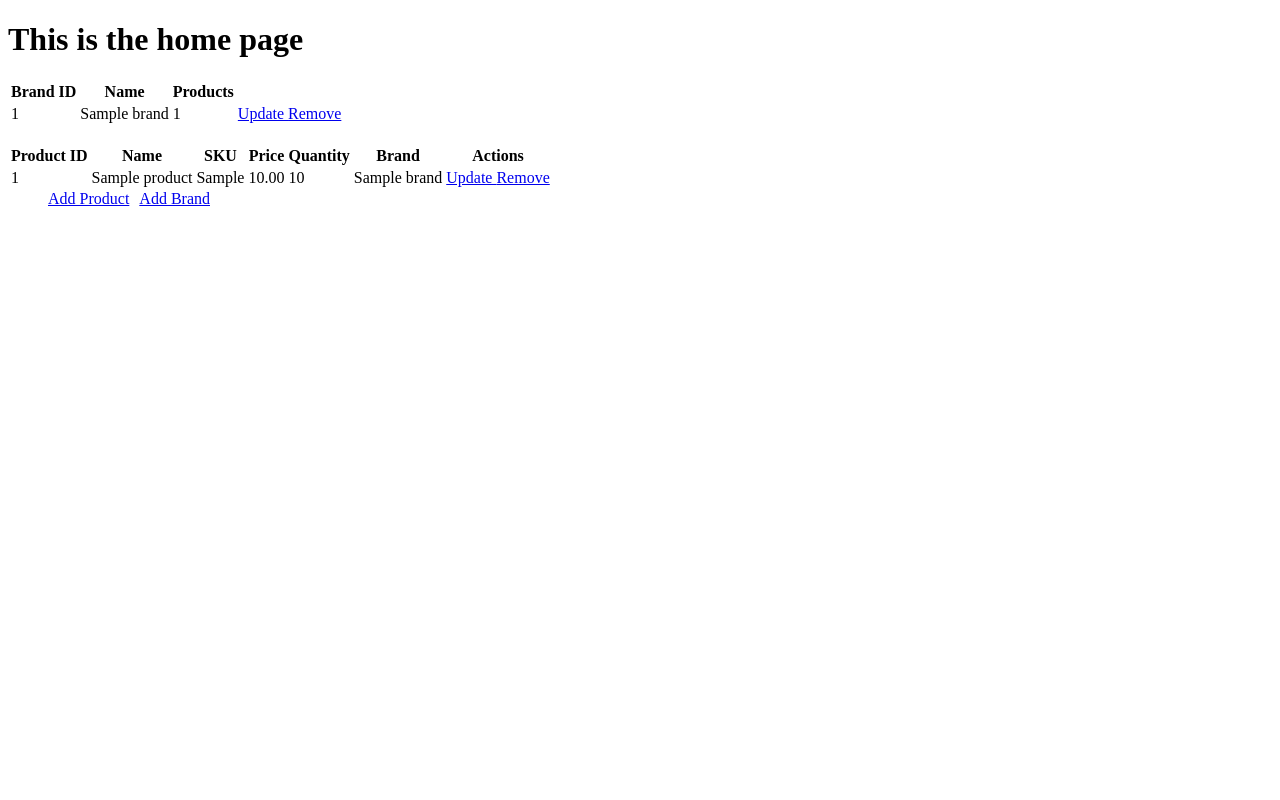
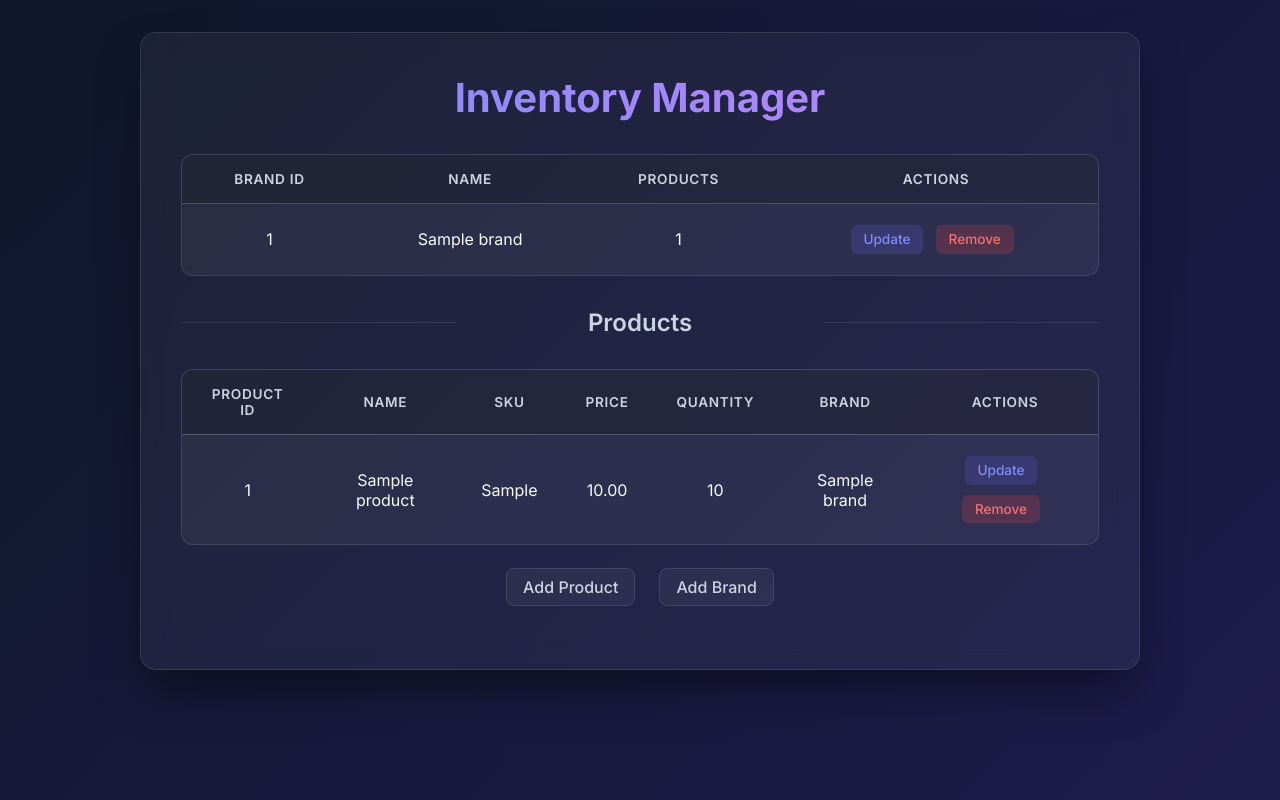
Before and after one commit to Jordhy-jpg/InventoryManager, a Django app: page / in a window 1280 px wide. Run offline with Django 5.2, Linux system fonts and the light colour scheme; tables that the repository leaves empty hold one stand-in row (values such as "Sample post").

Commit message:
this is all AI cause i can't be assed at the moment

```diff
--- /dev/null
+++ b/InventoryManager/InvApp/static/InvApp/css/style.css
@@ -0,0 +1,324 @@
+@import url('https://fonts.googleapis.com/css2?family=Inter:wght@300;400;500;600;700&display=swap');
+
+:root {
+    --primary: #6366f1;
+    --primary-hover: #4f46e5;
+    --danger: #ef4444;
+    --danger-hover: #dc2626;
+    --bg-gradient-start: #0f172a;
+    --bg-gradient-end: #1e1b4b;
+    --glass-bg: rgba(255, 255, 255, 0.05);
+    --glass-border: rgba(255, 255, 255, 0.1);
+    --text-primary: #f8fafc;
+    --text-secondary: #cbd5e1;
+    --input-bg: rgba(15, 23, 42, 0.6);
+}
+
+* {
+    margin: 0;
+    padding: 0;
+    box-sizing: border-box;
+}
+
+body {
+    font-family: 'Inter', sans-serif;
+    background: linear-gradient(135deg, var(--bg-gradient-start), var(--bg-gradient-end));
+    background-attachment: fixed;
+    color: var(--text-primary);
+    min-height: 100vh;
+    display: flex;
+    flex-direction: column;
+    align-items: center;
+    padding: 2rem;
+}
+
+/* Typography */
+h1 {
+    font-size: 2.5rem;
+    font-weight: 700;
+    margin-bottom: 2rem;
+    text-align: center;
+    background: linear-gradient(to right, #818cf8, #c084fc);
+    -webkit-background-clip: text;
+    background-clip: text;
+    -webkit-text-fill-color: transparent;
+    animation: fadeIn 0.8s ease-out;
+}
+
+/* Glassmorphism Containers */
+.container {
+    background: var(--glass-bg);
+    backdrop-filter: blur(12px);
+    -webkit-backdrop-filter: blur(12px);
+    border: 1px solid var(--glass-border);
+    border-radius: 16px;
+    padding: 2.5rem;
+    width: 100%;
+    max-width: 1000px;
+    box-shadow: 0 25px 50px -12px rgba(0, 0, 0, 0.5);
+    animation: slideUp 0.6s ease-out;
+}
+
+.auth-container {
+    max-width: 500px;
+}
+
+/* Tables */
+.table-wrapper {
+    overflow-x: auto;
+    margin-bottom: 2rem;
+    border-radius: 12px;
+    border: 1px solid var(--glass-border);
+    background: var(--glass-bg);
+}
+
+table {
+    width: 100%;
+    border-collapse: collapse;
+    text-align: left;
+}
+
+thead tr {
+    background: rgba(0, 0, 0, 0.2);
+}
+
+th {
+    padding: 1rem 1.5rem;
+    font-weight: 600;
+    color: var(--text-secondary);
+    text-transform: uppercase;
+    font-size: 0.85rem;
+    letter-spacing: 0.05em;
+    border-bottom: 1px solid var(--glass-border);
+}
+
+td {
+    padding: 1rem 1.5rem;
+    border-bottom: 1px solid var(--glass-border);
+    vertical-align: middle;
+}
+
+tbody tr {
+    transition: background-color 0.2s ease;
+}
+
+tbody tr:hover {
+    background: rgba(255, 255, 255, 0.05);
+}
+
+tbody tr:last-child td {
+    border-bottom: none;
+}
+
+/* Actions in Table */
+td a {
+    display: inline-block;
+    padding: 0.4rem 0.8rem;
+    margin-right: 0.5rem;
+    border-radius: 6px;
+    font-size: 0.85rem;
+    font-weight: 500;
+    text-decoration: none;
+    transition: all 0.2s ease;
+}
+
+td a[href*="update"] {
+    background: rgba(99, 102, 241, 0.2);
+    color: #818cf8;
+}
+
+td a[href*="update"]:hover {
+    background: var(--primary);
+    color: white;
+}
+
+td a[href*="delete"] {
+    background: rgba(239, 68, 68, 0.2);
+    color: #f87171;
+}
+
+td a[href*="delete"]:hover {
+    background: var(--danger);
+    color: white;
+}
+
+/* Buttons */
+button,
+.btn {
+    display: inline-block;
+    padding: 0.75rem 1.5rem;
+    border-radius: 8px;
+    font-size: 1rem;
+    font-weight: 600;
+    text-decoration: none;
+    cursor: pointer;
+    border: none;
+    transition: all 0.3s cubic-bezier(0.4, 0, 0.2, 1);
+    background: var(--primary);
+    color: white;
+    box-shadow: 0 4px 6px -1px rgba(99, 102, 241, 0.4);
+}
+
+button:hover,
+.btn:hover {
+    background: var(--primary-hover);
+    transform: translateY(-2px);
+    box-shadow: 0 10px 15px -3px rgba(99, 102, 241, 0.5);
+}
+
+button:active,
+.btn:active {
+    transform: translateY(0);
+}
+
+button.danger {
+    background: var(--danger);
+    box-shadow: 0 4px 6px -1px rgba(239, 68, 68, 0.4);
+}
+
+button.danger:hover {
+    background: var(--danger-hover);
+    box-shadow: 0 10px 15px -3px rgba(239, 68, 68, 0.5);
+}
+
+/* Navigation Links */
+.nav-links {
+    display: flex;
+    justify-content: center;
+    gap: 1.5rem;
+    list-style: none;
+    margin: 2rem auto;
+}
+
+.nav-links li a {
+    color: var(--text-secondary);
+    text-decoration: none;
+    font-weight: 500;
+    padding: 0.5rem 1rem;
+    border-radius: 8px;
+    transition: all 0.2s;
+    background: var(--glass-bg);
+    border: 1px solid var(--glass-border);
+}
+
+.nav-links li a:hover {
+    color: white;
+    background: rgba(255, 255, 255, 0.1);
+    transform: translateY(-1px);
+}
+
+/* Forms */
+form {
+    display: flex;
+    flex-direction: column;
+    gap: 1.5rem;
+}
+
+form p {
+    display: flex;
+    flex-direction: column;
+    gap: 0.5rem;
+}
+
+form label {
+    font-weight: 500;
+    color: var(--text-secondary);
+    font-size: 0.95rem;
+}
+
+form input,
+form select,
+form textarea {
+    width: 100%;
+    padding: 0.8rem 1rem;
+    border-radius: 8px;
+    border: 1px solid var(--glass-border);
+    background: var(--input-bg);
+    color: white;
+    font-family: 'Inter', sans-serif;
+    font-size: 1rem;
+    transition: all 0.2s ease;
+    outline: none;
+}
+
+form input:focus,
+form select:focus,
+form textarea:focus {
+    border-color: var(--primary);
+    box-shadow: 0 0 0 3px rgba(99, 102, 241, 0.2);
+}
+
+/* Utility Lists in Confirm Delete */
+.details-list {
+    list-style: none;
+    background: var(--input-bg);
+    padding: 1.5rem;
+    border-radius: 8px;
+    margin-bottom: 2rem;
+    border: 1px solid var(--glass-border);
+}
+
+.details-list li {
+    margin-bottom: 0.75rem;
+    font-size: 1.1rem;
+}
+
+.details-list li strong {
+    color: var(--text-secondary);
+    margin-right: 0.5rem;
+}
+
+.details-list li:last-child {
+    margin-bottom: 0;
+}
+
+/* Section Dividers */
+.divider-text {
+    text-align: center;
+    margin: 2rem 0;
+    font-size: 1.5rem;
+    font-weight: 600;
+    color: var(--text-secondary);
+    position: relative;
+}
+
+.divider-text::before,
+.divider-text::after {
+    content: '';
+    position: absolute;
+    top: 50%;
+    width: 30%;
+    height: 1px;
+    background: var(--glass-border);
+}
+
+.divider-text::before {
+    left: 0;
+}
+
+.divider-text::after {
+    right: 0;
+}
+
+/* Animations */
+@keyframes slideUp {
+    from {
+        opacity: 0;
+        transform: translateY(20px);
+    }
+
+    to {
+        opacity: 1;
+        transform: translateY(0);
+    }
+}
+
+@keyframes fadeIn {
+    from {
+        opacity: 0;
+    }
+
+    to {
+        opacity: 1;
+    }
+}
--- a/InventoryManager/InvApp/templates/InvApp/base.html
+++ b/InventoryManager/InvApp/templates/InvApp/base.html
@@ -1,13 +1,17 @@
+{% load static %}
 <!DOCTYPE html>
 <html lang="en">
 <head>
     <meta charset="UTF-8">
     <meta name="viewport" content="width=device-width, initial-scale=1.0">
     <title> {% block title %} Title {% endblock title %} </title>
+    <link rel="stylesheet" href="{% static 'InvApp/css/style.css' %}">
 </head>
 <body>
-    {% block content %}
-    Content
-    {% endblock content %}
+    <div class="container">
+        {% block content %}
+        Content
+        {% endblock content %}
+    </div>
 </body>
 </html>
--- a/InventoryManager/InvApp/templates/InvApp/home.html
+++ b/InventoryManager/InvApp/templates/InvApp/home.html
@@ -5,14 +5,26 @@ Home Page
 {% endblock title %}
 
 {% block content %}
-<h1>This is the home page</h1>
+<h1>Inventory Manager</h1>
 
+<style>
+    table {
+        text-align: center;
+    }
+    a {
+        margin-top: 5px;
+        margin-bottom:5px;
+    }
+</style>
+
+<div class="table-wrapper">
     <table>
         <thead>
             <tr>
                 <th>Brand ID</th>
                 <th>Name</th>
                 <th>Products</th>
+                <th>Actions</th>
             </tr>
         </thead>
         <tbody>
@@ -29,9 +41,10 @@ Home Page
             {% endfor %}
         </tbody>
     </table>
-<!--  -->
-<br>
-<!--  -->
+</div>
+<div class="divider-text">Products</div>
+
+<div class="table-wrapper">
     <table>
         <thead>
             <tr>
@@ -61,8 +74,9 @@ Home Page
             {% endfor %}
         </tbody>
     </table>
+</div>
 
-<ul style="display: flex; gap: 10px; list-style: none; margin: auto;">
+<ul class="nav-links">
     <li><a href="{% url 'createProduct' %}">Add Product</a></li>
     <li><a href="{% url 'createBrand' %}">Add Brand</a></li>
 </ul>
--- a/InventoryManager/Main/settings.py
+++ b/InventoryManager/Main/settings.py
@@ -129,3 +129,7 @@ USE_TZ = True
 # https://docs.djangoproject.com/en/6.0/howto/static-files/
 
 STATIC_URL = 'static/'
+STATIC_ROOT = BASE_DIR / "staticfiles"
+STATICFILES_DIRS = [
+    BASE_DIR / "InvApp" / "static",
+]
```
Also changed, not shown: InventoryManager/InvApp/templates/InvApp/confirmDelete.html (+17 -15 lines), InventoryManager/InvApp/templates/InvApp/createBrand.html (+11 -7 lines), InventoryManager/InvApp/templates/InvApp/createProduct.html (+11 -7 lines). Lines whose indentation alone changed are shown as unchanged.
